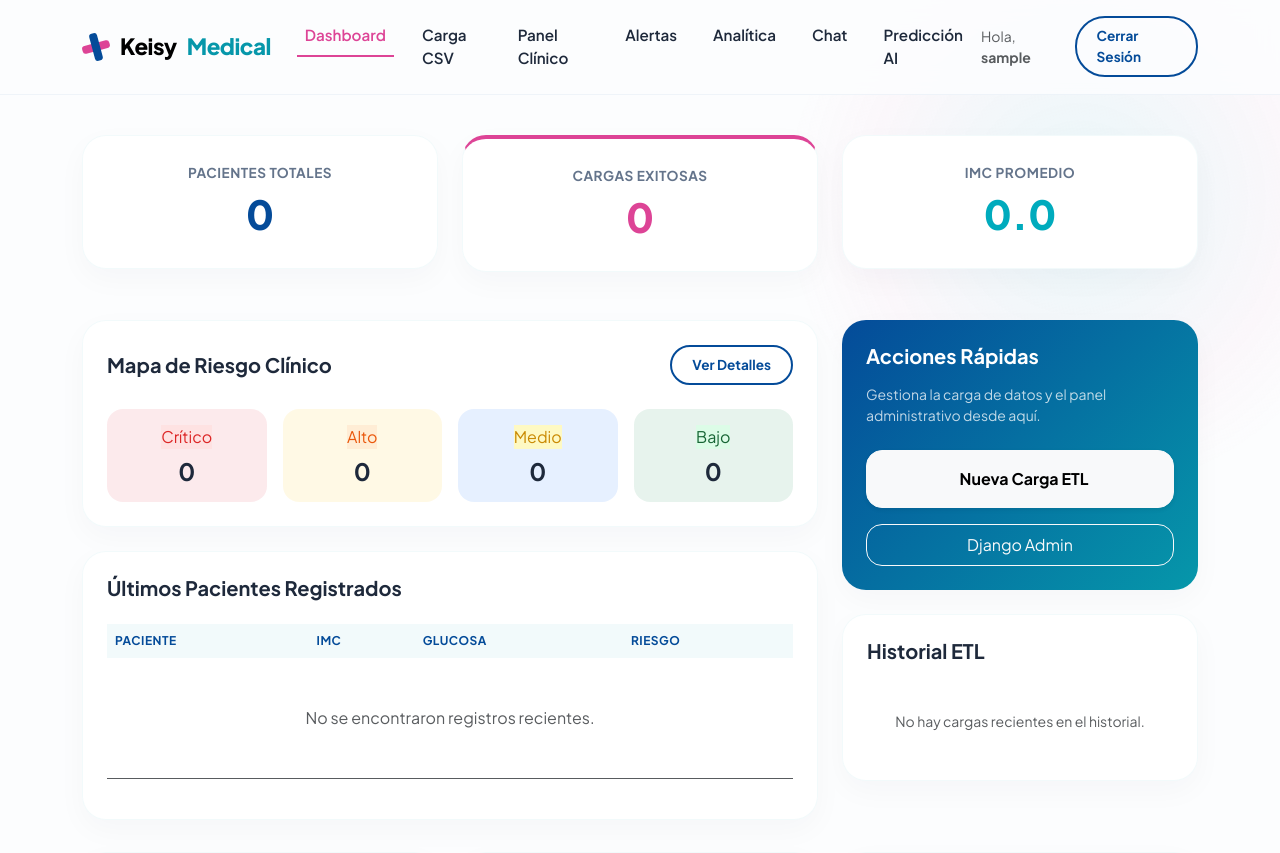
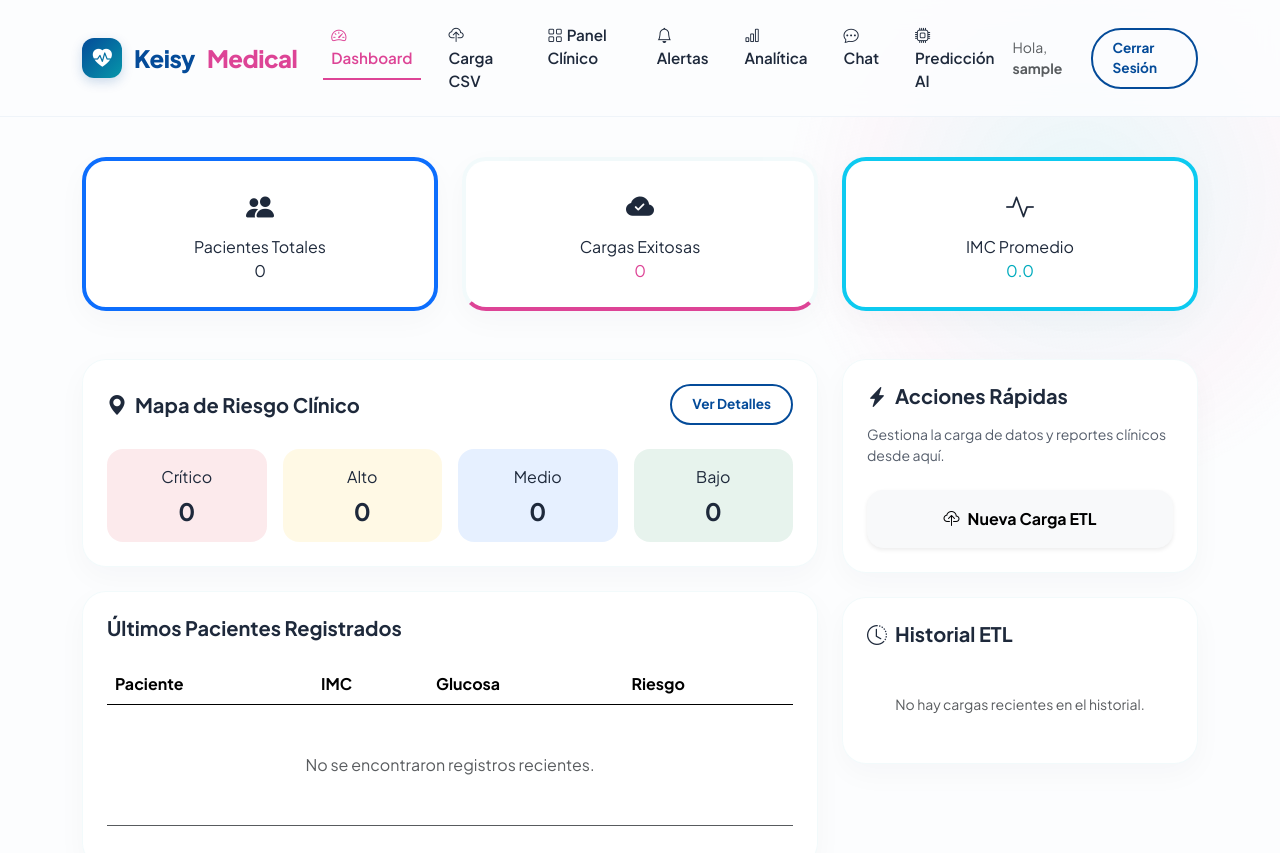
Before and after one commit to emilymontec/KEISY, a Django app: page / in a window 1280 px wide. Shown: the top 853 px of the page. Run offline with Django 5.2, Linux system fonts and the light colour scheme; the visitor is signed in with stand-in values (Sample User, id 1); data that the repository does not hold is empty.

Commit message:
Correccion; design

```diff
--- a/templates/analytics/chat.html
+++ b/templates/analytics/chat.html
@@ -96,13 +96,13 @@
 <div class="chat-container">
     <div class="chat-card">
         <div class="chat-header">
-            <h5 class="fw-bold mb-0">💬 Chat Analítico</h5>
+            <h5 class="fw-bold mb-0"><i class="bi bi-chat-dots-fill me-2"></i>Chat Analítico</h5>
             <small class="opacity-75">Consultas rápidas sobre la población de pacientes</small>
         </div>
 
         <div class="chat-body" id="chatBody">
             <div class="message message-bot">
-                Hola, soy el asistente analítico de Keisy. ¿En qué puedo ayudarte hoy?
+                <i class="bi bi-robot me-2"></i>Hola, soy el asistente analítico de Keisy. ¿En qué puedo ayudarte hoy?
             </div>
 
             {% if query %}
@@ -125,7 +125,7 @@
             </form>
 
             <div class="suggested-queries">
-                <span class="small text-muted w-100 mb-1">Consultas sugeridas:</span>
+                <span class="small text-muted w-100 mb-1"><i class="bi bi-lightbulb me-1"></i>Consultas sugeridas:</span>
                 <a href="?q=¿Cuántos pacientes críticos hay?" class="query-tag">¿Pacientes críticos?</a>
                 <a href="?q=¿Cuál es el promedio de edad?" class="query-tag">Edad promedio</a>
                 <a href="?q=¿Cuántos hipertensos hay?" class="query-tag">Hipertensos</a>
--- a/templates/base.html
+++ b/templates/base.html
@@ -9,6 +9,8 @@
     <link rel="icon" href="data:,">
     <!-- Bootstrap 5 -->
     <link href="https://cdn.jsdelivr.net/npm/bootstrap@5.3.3/dist/css/bootstrap.min.css" rel="stylesheet">
+    <!-- Bootstrap Icons -->
+    <link rel="stylesheet" href="https://cdn.jsdelivr.net/npm/bootstrap-icons@1.11.3/font/bootstrap-icons.min.css">
     <!-- Google Fonts -->
     <link rel="preconnect" href="https://fonts.googleapis.com">
     <link rel="preconnect" href="https://fonts.gstatic.com" crossorigin>
@@ -77,27 +79,27 @@
         .navbar-brand {
             display: flex;
             align-items: center;
-            gap: 10px;
+            gap: 12px;
             font-weight: 800;
-            color: var(--primary-dark) !!important;
+            color: var(--primary-dark) !important;
             letter-spacing: -0.5px;
-            font-size: 1.4rem;
+            font-size: 1.5rem;
         }
 
-        .logo-icon {
-            width: 28px;
-            height: 28px;
-            position: relative;
+        .logo-icon-container {
+            width: 40px;
+            height: 40px;
+            background: linear-gradient(135deg, var(--primary-dark) 0%, var(--primary-medium) 100%);
+            border-radius: 12px;
+            display: flex;
+            align-items: center;
+            justify-content: center;
+            color: white;
+            font-size: 1.2rem;
+            box-shadow: 0 4px 12px rgba(4, 75, 153, 0.2);
         }
-        .logo-icon::before, .logo-icon::after {
-            content: '';
-            position: absolute;
-            border-radius: 3px;
-        }
-        .logo-icon::before { width: 28px; height: 8px; top: 10px; left: 0; background-color: var(--accent-pink); transform: rotate(-15deg); }
-        .logo-icon::after { width: 8px; height: 28px; left: 10px; top: 0; background-color: var(--primary-dark); transform: rotate(-15deg); }
 
-        .navbar-brand span { color: var(--primary-medium); }
+        .navbar-brand span { color: var(--accent-pink); }
 
         .nav-link {
             color: var(--text-main);
@@ -157,9 +159,19 @@
 
         .card-custom:hover {
             transform: translateY(-5px);
+            box-shadow: 0 15px 40px rgba(30, 41, 59, 0.08);
         }
 
-        .btn-primary-custom {
+        .transition-hover {
+            transition: all 0.3s ease;
+        }
+
+        .transition-hover:hover {
+            transform: translateY(-3px);
+            filter: brightness(1.05);
+        }
+
+        .btn-header { .btn-primary-custom {
             background-color: var(--accent-pink);
             color: #fff;
             padding: 12px 28px;
@@ -195,7 +207,9 @@
         <nav class="navbar navbar-expand-lg py-3">
             <div class="container">
                 <a class="navbar-brand" href="{% url 'home' %}">
-                    <div class="logo-icon"></div>
+                    <div class="logo-icon-container">
+                        <i class="bi bi-heart-pulse-fill"></i>
+                    </div>
                     Keisy<span>Medical</span>
                 </a>
 
@@ -207,29 +221,43 @@
                     <ul class="navbar-nav mx-auto">
                         {% if user.is_authenticated %}
                         <li class="nav-item">
-                            <a class="nav-link {% if request.resolver_match.url_name == 'home' %}active{% endif %}" href="{% url 'home' %}">Dashboard</a>
+                            <a class="nav-link {% if request.resolver_match.url_name == 'home' %}active{% endif %}" href="{% url 'home' %}">
+                                <i class="bi bi-speedometer2 me-1"></i>Dashboard
+                            </a>
                         </li>
 
                         {% if user.is_superuser or user|has_group:"Administrador" or user|has_group:"Medico" %}
                         <li class="nav-item">
-                            <a class="nav-link {% if request.resolver_match.url_name == 'upload_csv' %}active{% endif %}" href="{% url 'upload_csv' %}">Carga CSV</a>
+                            <a class="nav-link {% if request.resolver_match.url_name == 'upload_csv' %}active{% endif %}" href="{% url 'upload_csv' %}">
+                                <i class="bi bi-cloud-upload me-1"></i>Carga CSV
+                            </a>
                         </li>
                         {% endif %}
 
                         <li class="nav-item">
-                            <a class="nav-link {% if request.resolver_match.url_name == 'admin_panel' %}active{% endif %}" href="{% url 'admin_panel' %}">Panel Clínico</a>
+                            <a class="nav-link {% if request.resolver_match.url_name == 'admin_panel' %}active{% endif %}" href="{% url 'admin_panel' %}">
+                                <i class="bi bi-grid me-1"></i>Panel Clínico
+                            </a>
                         </li>
                         <li class="nav-item">
-                            <a class="nav-link {% if request.resolver_match.url_name == 'alert_center' %}active{% endif %}" href="{% url 'alert_center' %}">Alertas</a>
+                            <a class="nav-link {% if request.resolver_match.url_name == 'alert_center' %}active{% endif %}" href="{% url 'alert_center' %}">
+                                <i class="bi bi-bell me-1"></i>Alertas
+                            </a>
                         </li>
                         <li class="nav-item">
-                            <a class="nav-link {% if request.resolver_match.url_name == 'clinical_analytics' %}active{% endif %}" href="{% url 'clinical_analytics' %}">Analítica</a>
+                            <a class="nav-link {% if request.resolver_match.url_name == 'clinical_analytics' %}active{% endif %}" href="{% url 'clinical_analytics' %}">
+                                <i class="bi bi-bar-chart me-1"></i>Analítica
+                            </a>
                         </li>
                         <li class="nav-item">
-                            <a class="nav-link {% if request.resolver_match.url_name == 'analytical_chat' %}active{% endif %}" href="{% url 'analytical_chat' %}">Chat</a>
+                            <a class="nav-link {% if request.resolver_match.url_name == 'analytical_chat' %}active{% endif %}" href="{% url 'analytical_chat' %}">
+                                <i class="bi bi-chat-dots me-1"></i>Chat
+                            </a>
                         </li>
                         <li class="nav-item">
-                            <a class="nav-link {% if request.resolver_match.url_name == 'predict_individual' %}active{% endif %}" href="{% url 'predict_individual' %}">Predicción AI</a>
+                            <a class="nav-link {% if request.resolver_match.url_name == 'predict_individual' %}active{% endif %}" href="{% url 'predict_individual' %}">
+                                <i class="bi bi-cpu me-1"></i>Predicción AI
+                            </a>
                         </li>
                         {% endif %}
                     </ul>
--- a/templates/index.html
+++ b/templates/index.html
@@ -34,19 +34,22 @@
 {% block content %}
 <div class="row g-4 mb-5">
     <div class="col-md-4">
-        <div class="card-custom text-center">
+        <div class="card-custom text-center border-bottom border-primary border-4">
+            <div class="mb-2"><i class="bi bi-people-fill fs-3 text-primary-dark"></i></div>
             <span class="stat-label">Pacientes Totales</span>
             <div class="stat-value">{{ total_patients }}</div>
         </div>
     </div>
     <div class="col-md-4">
-        <div class="card-custom text-center" style="border-top: 4px solid var(--accent-pink);">
+        <div class="card-custom text-center border-bottom border-accent border-4" style="--bs-border-color: var(--accent-pink);">
+            <div class="mb-2"><i class="bi bi-cloud-check-fill fs-3 text-accent-pink"></i></div>
             <span class="stat-label">Cargas Exitosas</span>
             <div class="stat-value" style="color: var(--accent-pink);">{{ successful_uploads }}</div>
         </div>
     </div>
     <div class="col-md-4">
-        <div class="card-custom text-center">
+        <div class="card-custom text-center border-bottom border-info border-4" style="--bs-border-color: var(--primary-light);">
+            <div class="mb-2"><i class="bi bi-activity fs-3 text-primary-light"></i></div>
             <span class="stat-label">IMC Promedio</span>
             <div class="stat-value" style="color: var(--primary-light);">{% if avg_imc %}{{ avg_imc|floatformat:1 }}{% else %}0.0{% endif %}</div>
         </div>
@@ -57,7 +60,7 @@
     <div class="col-lg-8">
         <div class="card-custom mb-4">
             <div class="d-flex justify-content-between align-items-center mb-4">
-                <h5 class="fw-bold m-0 text-primary-dark">Mapa de Riesgo Clínico</h5>
+                <h5 class="fw-bold m-0 text-primary-dark"><i class="bi bi-geo-alt-fill me-2"></i>Mapa de Riesgo Clínico</h5>
                 <a href="{% url 'admin_panel' %}" class="btn-header">Ver Detalles</a>
             </div>
             <div class="row g-3 text-center">
@@ -122,20 +125,17 @@
 
     <div class="col-lg-4">
         <div class="card-custom action-card mb-4">
-            <h5 class="fw-bold mb-3">Acciones Rápidas</h5>
-            <p class="small opacity-75 mb-4">Gestiona la carga de datos y el panel administrativo desde aquí.</p>
+            <h5 class="fw-bold mb-3"><i class="bi bi-lightning-charge-fill me-2"></i>Acciones Rápidas</h5>
+            <p class="small opacity-75 mb-4">Gestiona la carga de datos y reportes clínicos desde aquí.</p>
             <div class="d-grid gap-3">
-                <a href="{% url 'upload_csv' %}" class="btn btn-light fw-bold py-3 rounded-4 shadow-sm">
+                <a href="{% url 'upload_csv' %}" class="btn btn-light fw-bold py-3 rounded-4 shadow-sm transition-hover">
                     <i class="bi bi-cloud-upload me-2"></i>Nueva Carga ETL
-                </a>
-                <a href="/admin/" class="btn btn-outline-light py-2 rounded-4">
-                    Django Admin
                 </a>
             </div>
         </div>
 
         <div class="card-custom">
-            <h5 class="fw-bold mb-4 text-primary-dark">Historial ETL</h5>
+            <h5 class="fw-bold mb-4 text-primary-dark"><i class="bi bi-clock-history me-2"></i>Historial ETL</h5>
             <div class="list-group list-group-flush">
                 {% for upload in recent_uploads %}
                 <div class="list-group-item px-0 border-bottom-0 pb-3 mb-3 border-bottom">
--- a/templates/ml/predict.html
+++ b/templates/ml/predict.html
@@ -25,7 +25,7 @@
 <div class="row g-4">
     <div class="col-lg-6">
         <div class="card-custom prediction-card">
-            <h5 class="fw-bold mb-4 text-primary-dark">Predicción de Riesgo Individual</h5>
+            <h5 class="fw-bold mb-4 text-primary-dark"><i class="bi bi-cpu-fill me-2"></i>Predicción de Riesgo Individual</h5>
             <p class="text-muted small mb-4">Ingresa los datos del paciente para que el modelo Random Forest analice el nivel de riesgo clínico.</p>
 
             {% if messages %}
@@ -76,7 +76,7 @@
     <div class="col-lg-6">
         {% if result %}
         <div class="card-custom prediction-card h-100 d-flex flex-column justify-content-center text-center">
-            <h6 class="text-muted text-uppercase fw-bold mb-2">Nivel de Riesgo Predicho</h6>
+            <h6 class="text-muted text-uppercase fw-bold mb-2"><i class="bi bi-shield-check me-1"></i>Nivel de Riesgo Predicho</h6>
             <div class="risk-result risk-{{ result.riesgo }}">
                 {{ result.riesgo }}
             </div>
@@ -106,7 +106,7 @@
         </div>
         {% else %}
         <div class="card-custom prediction-card h-100 d-flex flex-column align-items-center justify-content-center text-center bg-light border-0">
-            <div class="display-1 opacity-10 mb-3">🤖</div>
+            <div class="display-1 opacity-10 mb-3 text-primary"><i class="bi bi-robot"></i></div>
             <h5 class="text-muted fw-bold">Esperando datos...</h5>
             <p class="text-muted small">Completa el formulario para obtener un análisis de riesgo basado en inteligencia artificial.</p>
         </div>
--- a/templates/views/upload.html
+++ b/templates/views/upload.html
@@ -38,7 +38,7 @@
 <div class="row g-4">
     <div class="col-lg-8">
         <div class="card-custom mb-4">
-            <h5 class="fw-bold mb-4 text-primary-dark">Carga de Dataset Clínico</h5>
+            <h5 class="fw-bold mb-4 text-primary-dark"><i class="bi bi-file-earmark-arrow-up-fill me-2"></i>Carga de Dataset Clínico</h5>
 
             {% if messages %}
                 {% for message in messages %}
@@ -51,8 +51,8 @@
 
             <form method="POST" enctype="multipart/form-data" id="upload-form">
                 {% csrf_token %}
-                <div id="dropzone" class="dropzone mb-4">
-                    <div class="display-4 mb-3">📂</div>
+                <div id="dropzone" class="dropzone mb-4 transition-hover">
+                    <div class="display-4 mb-3 text-primary-light"><i class="bi bi-file-earmark-plus"></i></div>
                     <h6 class="fw-bold text-primary-dark">Selecciona o arrastra tu archivo CSV</h6>
                     <p class="text-muted small mx-auto" style="max-width: 400px;">
                         Formato requerido: nombres, apellidos, edad, sexo, peso, altura, glucosa, colesterol
```
Also changed, not shown: templates/analytics/clinical_analytics.html (+15 -10 lines), templates/patients/patient_detail.html (+7 -7 lines), templates/views/admin_panel.html (+7 -10 lines), templates/views/alert_center.html (+5 -5 lines).
